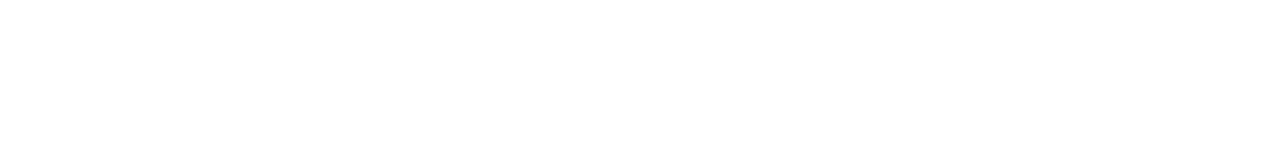
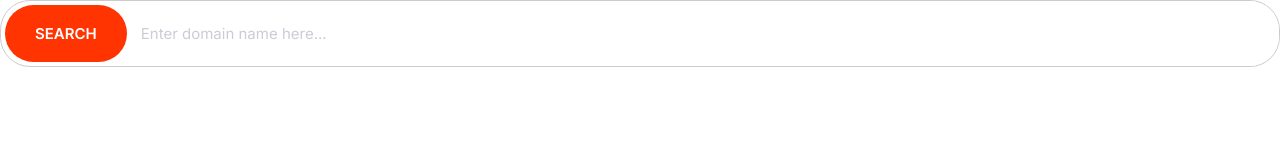
Before and after one commit to mrghorbanik/moshify, a plain HTML site: page index.html in a window 1280 px wide. Drawn offline with Linux system fonts and the light colour scheme.

Commit message:
Built input group component

```diff
--- a/css/styels.css
+++ b/css/styels.css
@@ -5,6 +5,9 @@
     --color-accent: #ff3400;
     --color-heading: #1b0760;
     --color-body: #918ca4;
+    --color-border: #ccc;
+    --border-radius: 30px;
+
 
 
 }
@@ -245,19 +248,34 @@ width: 600;
 /* inputs */
 
 .input {
-    border-radius: 30px;
-    border: 1px solid #ccc;
+    border-radius: var(--border-radius);
+    border: 1px solid var(--color-border);
     color: var(--color-heading);
     font-size: 2rem;
     outline: 0;
     padding: 1.5rem 3.5rem;
+
 }
 
 ::placeholder {
     color: #cdcbd7;
 
 }
+.input-group {
+    border: 1px solid var(--color-border);
+    border-radius: var(--border-radius);
+    display: flex;
+}
 
+.input-group .input {
+    border: 0;
+    flex-grow: 1;
+    padding: 1.5rem 1rem;
+}
+.input-group .btn {
+
+    margin: 4px;
+}
 @media screen and (min-width: 1024px) {
     .input{
     font-size: 1.5rem;
--- a/index.html
+++ b/index.html
@@ -13,5 +13,14 @@
     <link rel="stylesheet" href="css/normalize.css" />
     <link rel="stylesheet" href="css/styels.css" />
   </head>
-  <body></body>
+  <body>
+    <div class="input-group">
+      <button class="btn btn--accent">Search</button>
+      <input
+        type="text"
+        class="input"
+        placeholder="Enter domain name here..."
+      />
+    </div>
+  </body>
 </html>
```
Also changed, not shown: components/input group.html (added, +4 -0 lines).
